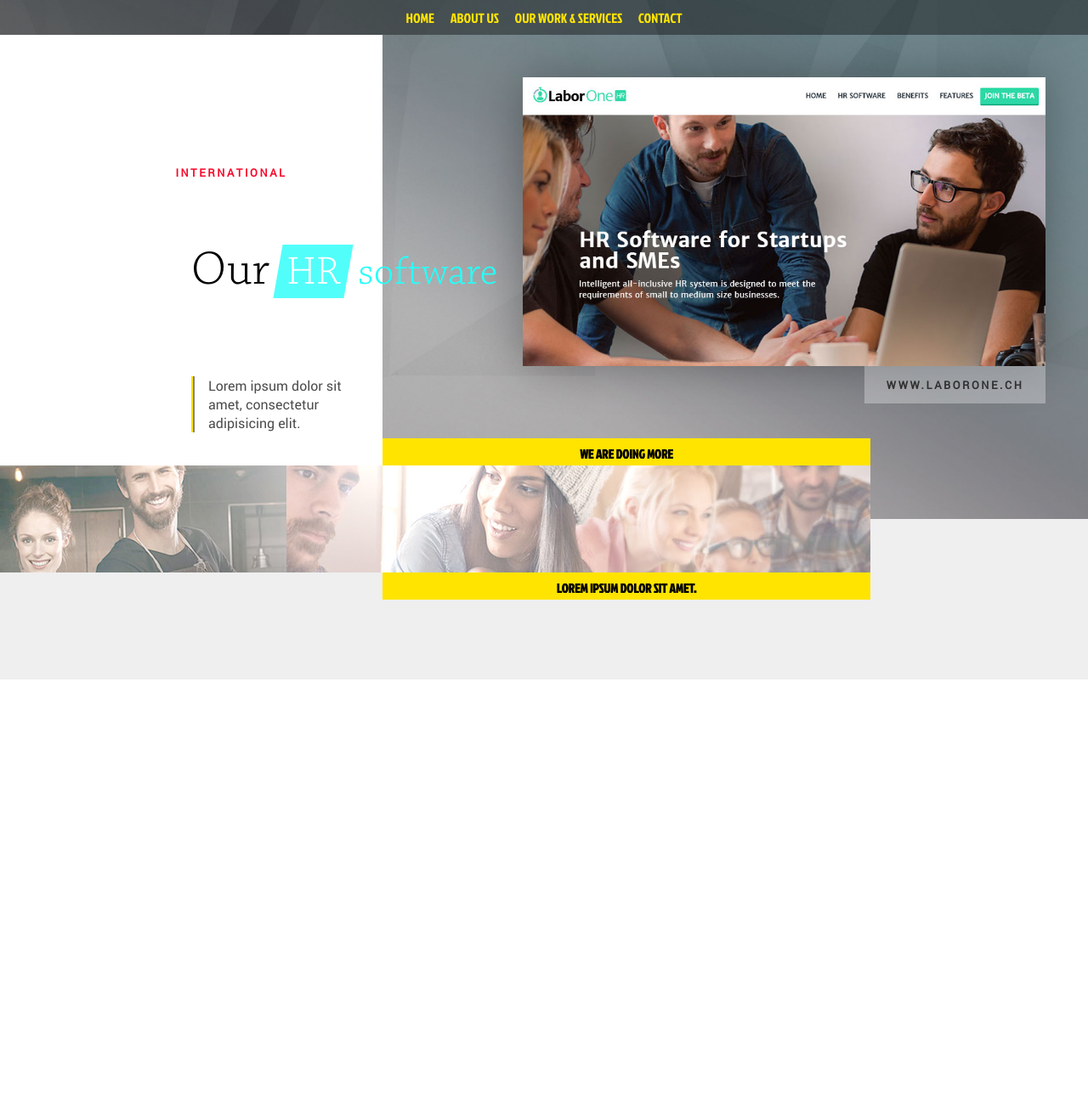
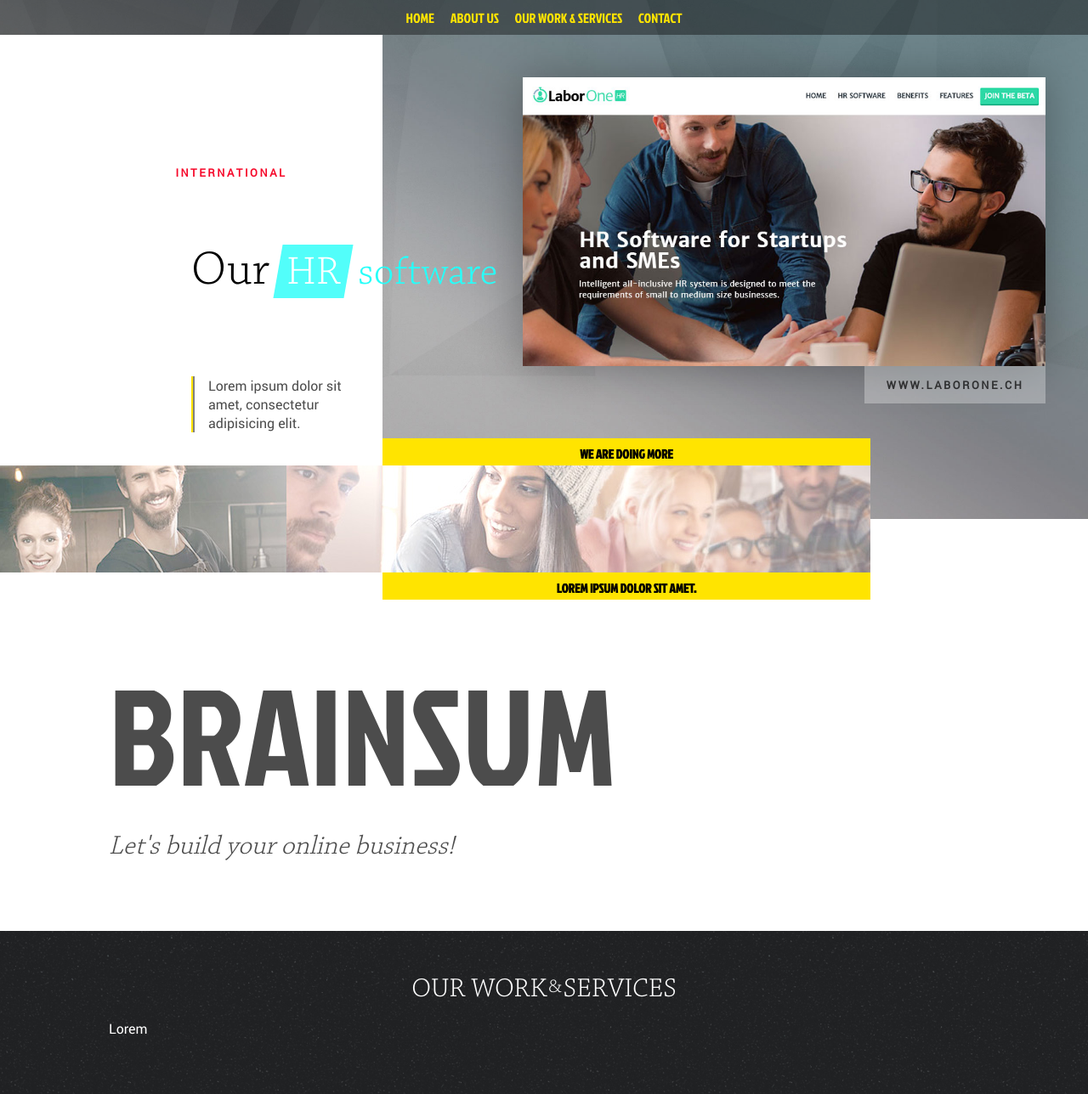
Before and after one commit to brainsum/brainsum.ch, a PHP site: page / in a window 1280 px wide. Shown: the whole page at 85% size. Before the commit the page ends 800 px from the top, so only its background shows below. Run offline with PHP 8.4, Linux system fonts and the light colour scheme; style sheets or scripts are compiled from the project's sources.

Commit message:
more css updates

```diff
--- a/dist/css/desktop.min.css
+++ b/dist/css/desktop.min.css
@@ -1,2 +1,2 @@
-.clearfix:after,.clearfix:before{content:" ";display:table}#featured a,#header-left .title,.list-inline li{display:inline-block}.clearfix:after{clear:both}.list-inline{margin:0;padding:0}#header-left .logo,.container{margin:0 auto}.container{width:10in}.title{font-family:arial;font-weight:300}.right{float:right}.left{float:left}.spacious{letter-spacing:.2em}#header-left{width:450px;position:absolute;left:0;height:100%;background-color:#fff}#header-left .wrapper{width:50%}#header-left .bottom{float:right;text-align:left}#header-left .title{white-space:nowrap;margin:1.5em 0;color:#27fef9;font-size:3em}#header-left .title .word:first-child{color:#000}#header-left .info{border-left:2px solid #ffe400}#header-left .info span{border-left:2px solid grey}#featured{padding:50px 50px 90pt 0;text-align:left}#featured img{float:right;width:50%}#featured a{width:auto;margin:0;clear:both;float:right}#doing-more{position:absolute;width:100%;margin-top:-95px}#doing-more .wrapper{margin-right:20%}#doing-more h3{margin-left:450px}#doing-more img{float:right}#header{position:relative}#menu{font-size:1em;background:rgba(0,0,0,.4)}
+.clearfix:after,.clearfix:before{content:" ";display:table}#featured a,#header-left .title,.list-inline li{display:inline-block}.clearfix:after{clear:both}.list-inline{margin:0;padding:0}#header-left .logo,.container{margin:0 auto}.container{width:80%}.title{font-family:arial;font-weight:300}.right{float:right}.left{float:left}.spacious{letter-spacing:.2em}#header-left{width:450px;position:absolute;left:0;height:100%;background-color:#fff}#header-left .wrapper{width:50%}#header-left .bottom{float:right;text-align:left}#header-left .title{white-space:nowrap;margin:1.5em 0;color:#27fef9;font-size:3em}#header-left .title .word:first-child{color:#000}#header-left .info{border-left:2px solid #ffe400}#header-left .info span{border-left:2px solid grey}#featured{padding:50px 50px 90pt 0;text-align:left;min-height:570px}#featured img{float:right;width:50%}#featured a{width:auto;margin:0;clear:both;float:right}#doing-more{position:absolute;width:100%;margin-top:-95px}#doing-more .wrapper{margin-right:20%}#doing-more h3{margin-left:450px}#doing-more img{float:right}#header{position:relative;margin-bottom:95px}#menu{font-size:1em;background:rgba(0,0,0,.4)}#faces .wrapper{margin-top:5em;margin-bottom:5em}#faces .title{font-size:10em}#faces p{font-size:2em;font-style:italic;font-family:chapparal}
 /*# sourceMappingURL=desktop.min.css.map */
--- a/index.php
+++ b/index.php
@@ -63,6 +63,19 @@
   </header>
 
   <!-- SECTIONS -->
+  <section id="faces" class="clearfix">
+    <div class="wrapper container">
+      <h2 class="title">BRAINSUM</h2>
+      <p>Let's build your online business!</p>
+    </div>
+  </section>
+
+  <section id="portfolio">
+    <div class="container">
+      <h2 class="title">Our Work <span class="ampersand">&</span> Services</h2>
+      <p>Lorem</p>
+    </div>
+  </section>
 
   <script src="/dist/js/app.min.js" defer="defer" async="async"></script>
 </body>
--- a/src/less/common.less
+++ b/src/less/common.less
@@ -6,3 +6,5 @@
 @import "common/base";
 
 @import "common/header";
+@import "common/faces";
+@import "common/portfolio";
--- a/src/less/common/base.less
+++ b/src/less/common/base.less
@@ -6,7 +6,6 @@ body {
   font-family: roboto;
   font-size: 16px;
   color: @color-text;
-  background: #efefef;
 }
 
 a, a:visited, a:link {
--- /dev/null
+++ b/src/less/common/faces.less
@@ -0,0 +1,11 @@
+#faces {
+  .wrapper {
+    margin: 2em auto;
+  }
+  .title {
+    font-family: jockeyone;
+    font-size: 5em;
+    line-height: 1em;
+    margin: 0;
+  }
+}
--- a/src/less/common/header.less
+++ b/src/less/common/header.less
@@ -73,7 +73,6 @@
 
 #featured {
   padding: 2em 0;
-  min-height: @featured-min-height;
   text-align: center;
 
   img {
--- /dev/null
+++ b/src/less/common/portfolio.less
@@ -0,0 +1,20 @@
+#portfolio {
+  background: url('../img/dark-dirty-bg.jpg') repeat;
+  color: #fff;
+  padding: 50px 0;
+
+  .title {
+    font-family: chapparal;
+    font-size: 2em;
+    text-transform: uppercase;
+    margin: 0;
+    text-align: center;
+
+    .ampersand {
+      display: inline-block;
+      margin: 0 -5px;
+      font-size: .7em;
+      vertical-align: text-top;
+    }
+  }
+}
--- a/src/less/common/utils.less
+++ b/src/less/common/utils.less
@@ -11,6 +11,11 @@
 
 .clearfix {
   .clearfix();
+}
+
+.container {
+  width: @page-width;
+  margin: 0 auto;
 }
 
 .list-inline {
--- a/src/less/common/vars.less
+++ b/src/less/common/vars.less
@@ -9,4 +9,4 @@
 @doing-more-bg-height: 126px;
 @featured-min-height: 570px;
 @header-left-width: 450px;
-@page-width: 960px;
+@page-width: 80%;
--- a/src/less/desktop.less
+++ b/src/less/desktop.less
@@ -44,6 +44,7 @@
 #featured {
   padding: 50px 50px 120px 0;
   text-align: left;
+  min-height: @featured-min-height;
 
   img {
     float: right;
@@ -79,9 +80,25 @@
 
 #header {
   position: relative;
+  margin-bottom: @doing-more-pane-height + @doing-more-bg-height / 2;
 }
 
 #menu {
   font-size: 1em;
   background: rgba(0, 0, 0, .4);
 }
+
+#faces {
+  .wrapper {
+    margin-top: 5em;
+    margin-bottom: 5em;
+  }
+  .title {
+    font-size: 10em;
+  }
+  p {
+    font-size: 2em;
+    font-style: italic;
+    font-family: chapparal;
+  }
+}
```
Also changed, not shown: dist/css/common.css (+32 -3 lines), dist/css/desktop.css (+19 -1 lines), dist/css/common.min.css, dist/img/dark-dirty-bg.jpg (added), 2 other files.
